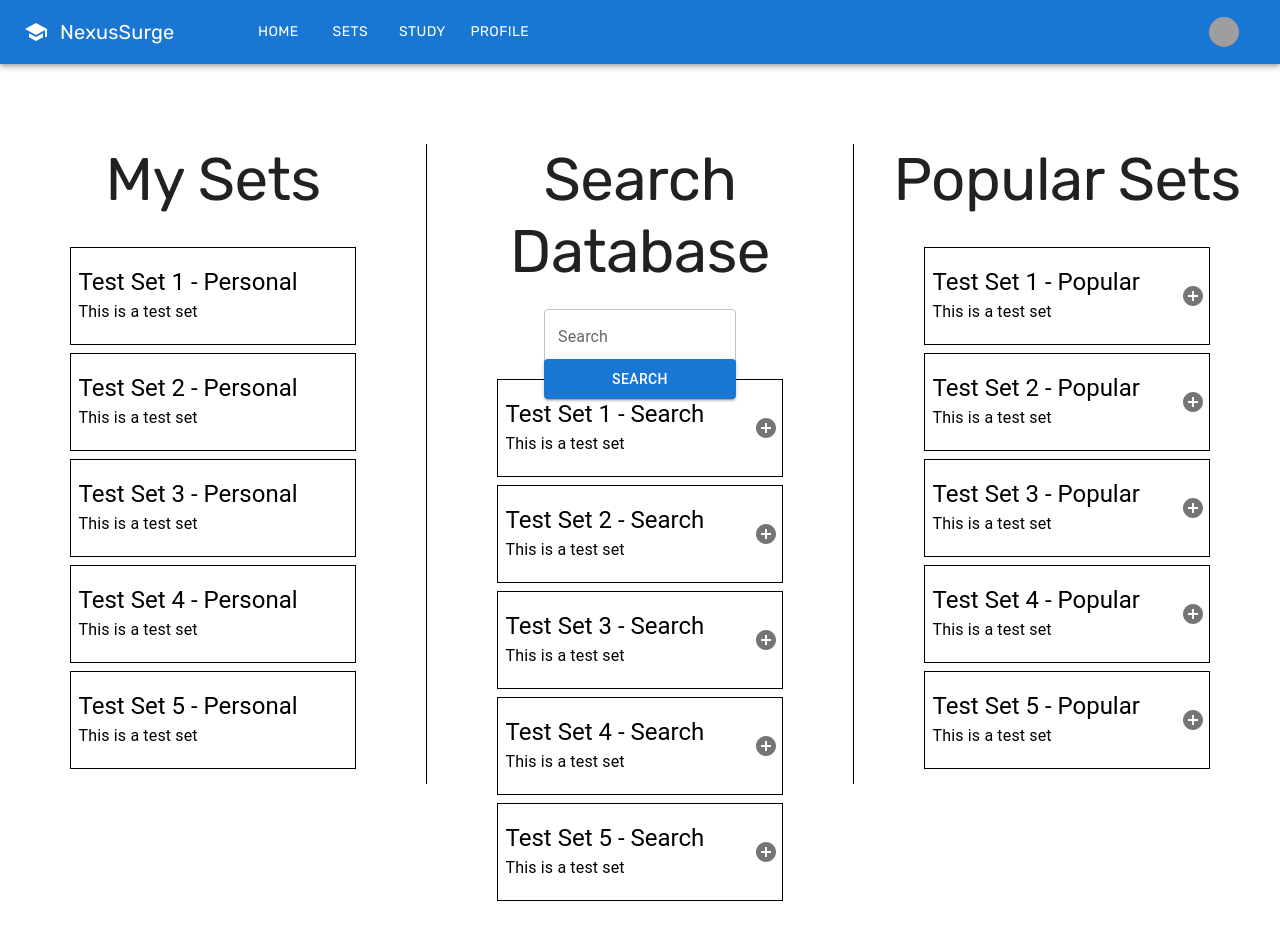
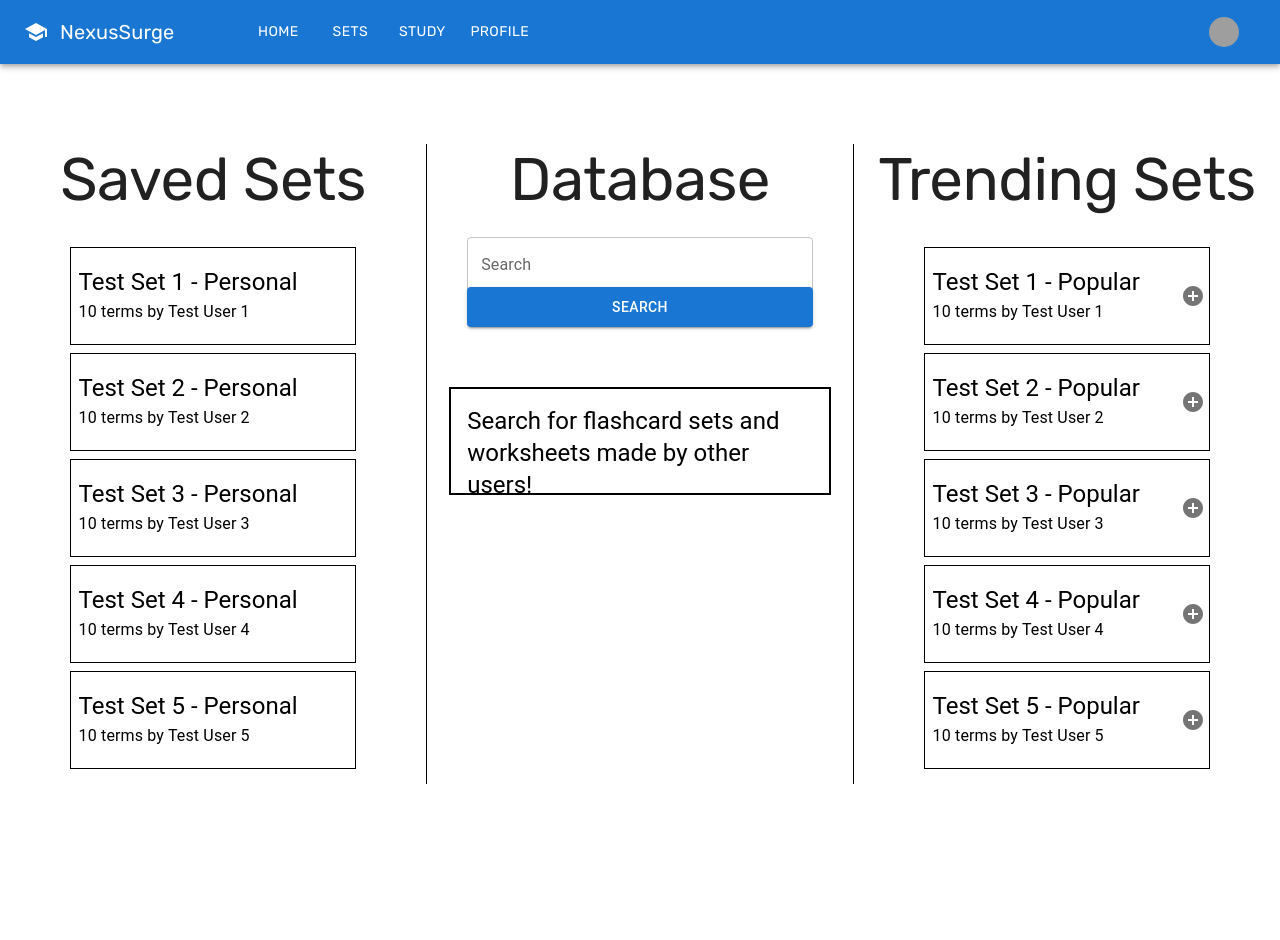
Before and after one commit to skancharapu775/NexusSurge, a React (Create React App) app in the folder nexussurge/: page /sets in a window 1280 px wide. Shown: the top 940 px of the page. After the commit the page ends 877 px from the top, so only its background shows below. Built offline with nearby package versions, Linux system fonts and the light colour scheme; grey boxes are pictures that could not be loaded.

Commit message:
Update sets page, import functionality pending

```diff
--- a/nexussurge/src/pages/Sets.js
+++ b/nexussurge/src/pages/Sets.js
@@ -125,14 +125,14 @@ export function Sets() {
             <Box sx={{ display: 'flex', justifyContent: 'space-evenly', alignItems: 'center', height: '100vh' }}>
                 <Box sx={{ display: 'flex', flexDirection: 'column', alignItems: 'center', width: '30vw', height: '80vh' }}>
                     <Typography component="h1" variant="h2" align="center" color="text.primary" gutterBottom fontFamily={'Rubik'}>
-                        My Sets
+                        Saved Sets
                     </Typography>
                     <Box sx={{ display: 'flex', flexDirection: 'column', alignItems: 'center', width: '100%', height: '80vh', overflow: 'auto', marginTop: '10px' }}>
                         {test_user_sets_result.map((result) => (
                             <Box key={result.id} sx={{ display: 'flex', flexDirection: 'row', justifyContent: 'space-between', alignItems: 'center', width: '70%', height: '10vh', padding: '1vh', border: '1px solid black', marginBottom: '1vh' }}>
                                 <Box sx={{ display: 'flex', flexDirection: 'column' }}>
                                     <Typography variant="h5">{result.title}</Typography>
-                                    <Typography variant="subtitle1">{result.description}</Typography>
+                                    <Typography variant="subtitle1">{result.num_cards} terms by {result.creator}</Typography>
                                 </Box>
                             </Box>
                         ))}
@@ -141,39 +141,33 @@ export function Sets() {
                 <Box sx={{ width: '1px', height: '80vh', backgroundColor: 'black' }} />
                 <Box sx={{ display: 'flex', flexDirection: 'column', alignItems: 'center', width: '30vw', height: '80vh' }}>
                     <Typography component="h1" variant="h2" align="center" color="text.primary" gutterBottom fontFamily={'Rubik'}>
-                        Search Database
+                        Database
                     </Typography>
                     <Box sx={{ display: 'flex', flexDirection: 'column', alignItems: 'center', width: '100%', height: '80vh' }}>
                     <Box sx={{ display: 'flex', flexDirection: 'column', alignItems: 'center', width: '50%', height: '80vh' }}>
-                      <TextField id="outlined-basic" label="Search" variant="outlined" sx={{ width: '100%', height: '5vh' }} />
-                      <Button variant="contained" sx={{ width: '100%', height: '5vh', marginTop: '10px', marginBottom: '5px' }}>Search</Button>
+                      <TextField id="outlined-basic" label="Search" variant="outlined" sx={{ width: '180%', height: '5vh' }} />
+                      <Button variant="contained" sx={{ width: '180%', height: '5vh', marginTop: '10px', marginBottom: '5px' }}>Search</Button>
                     </Box>
-                    <Box sx={{ display: 'flex', flexDirection: 'column', alignItems: 'center', width: '100%', height: '80vh', overflow: 'auto', marginTop: '-500px' }}>
-                      {test_search_results.map((result) => (
-                        <Box key={result.id} sx={{ display: 'flex', flexDirection: 'row', justifyContent: 'space-between', alignItems: 'center', width: '70%', height: '10vh', padding: '1vh', border: '1px solid black', marginBottom: '1vh' }}>
-                          <Box sx={{ display: 'flex', flexDirection: 'column' }}>
-                            <Typography variant="h5">{result.title}</Typography>
-                            <Typography variant="subtitle1">{result.description}</Typography>
-                          </Box>
-                          <Box sx={{ display: 'flex', alignItems: 'center', marginLeft: '10px' }}>
-                            <IconButton edge="end" aria-label="delete"><AddCircleIcon /></IconButton>
-                          </Box>
+                    <Box sx={{ display: 'flex', flexDirection: 'column', alignItems: 'center', width: '100%', height: '80vh', overflow: 'auto', marginTop: '-340px' }}>
+                       <Box sx={{ display: 'flex', flexDirection: 'row', width: '90%', height: '9vh', padding: '2vh', border: '2px solid black', marginBottom: '1vh'}}>
+                                <Box sx={{ display: 'flex', flexDirection: 'column' }}>
+                                    <Typography variant="h5">Search for flashcard sets and worksheets made by other users!</Typography>
+                                </Box>
                         </Box>
-                      ))}
                     </Box>
                     </Box>
                 </Box>
                 <Box sx={{ width: '1px', height: '80vh', backgroundColor: 'black' }} />
                 <Box sx={{ display: 'flex', flexDirection: 'column', alignItems: 'center', width: '30vw', height: '80vh' }}>
                     <Typography component="h1" variant="h2" align="center" color="text.primary" gutterBottom fontFamily={'Rubik'}>
-                        Popular Sets
+                        Trending Sets
                     </Typography>
                     <Box sx={{ display: 'flex', flexDirection: 'column', alignItems: 'center', width: '100%', height: '80vh', overflow: 'auto', marginTop: '10px' }}>
                         {test_popular_results.map((result) => (
                             <Box key={result.id} sx={{ display: 'flex', flexDirection: 'row', justifyContent: 'space-between', alignItems: 'center', width: '70%', height: '10vh', padding: '1vh', border: '1px solid black', marginBottom: '1vh' }}>
                                 <Box sx={{ display: 'flex', flexDirection: 'column' }}>
                                     <Typography variant="h5">{result.title}</Typography>
-                                    <Typography variant="subtitle1">{result.description}</Typography>
+                                    <Typography variant="subtitle1">{result.num_cards} terms by {result.creator}</Typography>
                                 </Box>
                                 <Box sx={{ display: 'flex', alignItems: 'center', marginLeft: '10px' }}>
                                     <IconButton edge="end" aria-label="delete"><AddCircleIcon /></IconButton>
```
